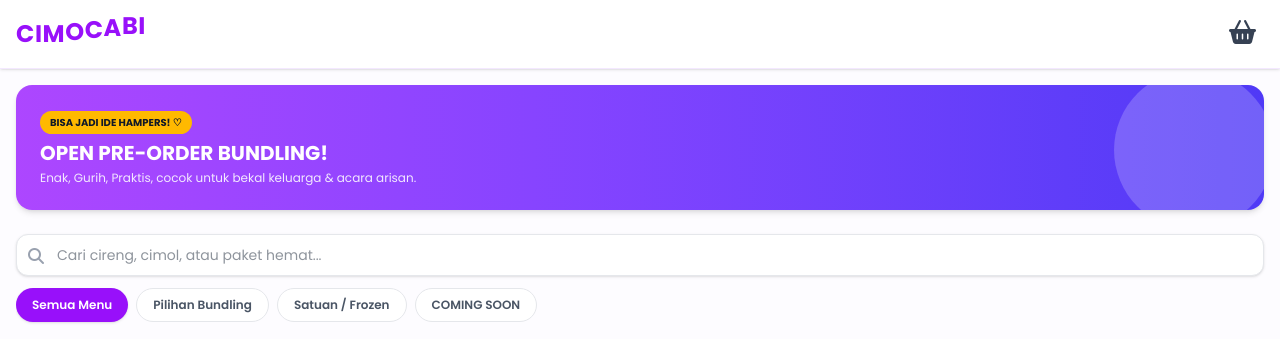
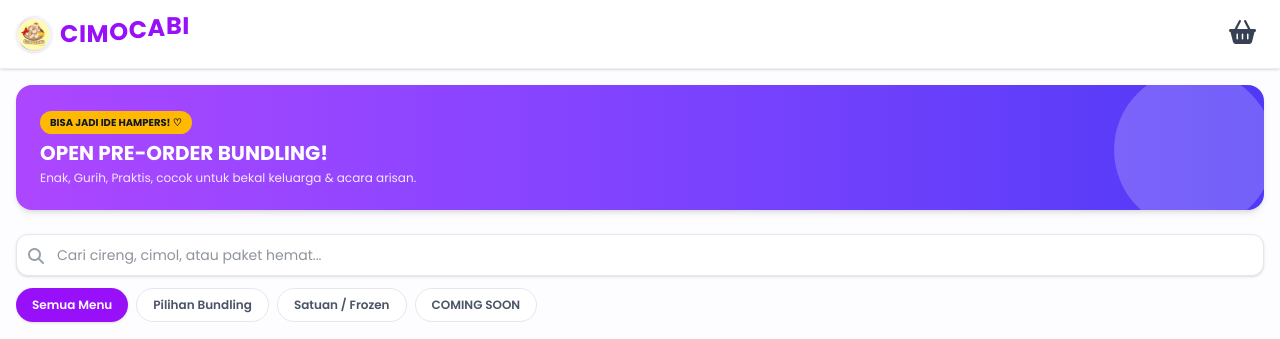
Before and after one commit to sladanallastore354-alt/Cimocabi, a plain HTML site: page index.html in a window 1280 px wide. Shown: the top 339 px of the page. Drawn offline with nearby package versions, Linux system fonts and the light colour scheme.

Commit message:
Add files via upload

```diff
--- a/index.html
+++ b/index.html
@@ -13,7 +13,7 @@
 <body class="bg-purple-50/30 text-gray-800">
 
     <header class="sticky top-0 bg-white/90 backdrop-blur-md shadow-sm z-40 px-4 py-3 flex justify-between items-center border-b border-purple-100">
-        <div class="flex items-center space-x-2">
+        <div class="flex items-center space-x-2"><img src="images/logo.jpg" alt="Logo Cimocabi" class="w-9 h-9 rounded-full object-cover border border-purple-100 shadow-sm flex-shrink-0">
             <span class="text-2xl font-bold text-purple-600 tracking-wide lucu-bounce">
                 <span>C</span><span>I</span><span>M</span><span>O</span><span>C</span><span>A</span><span>B</span><span>I</span>
             </span>
```
